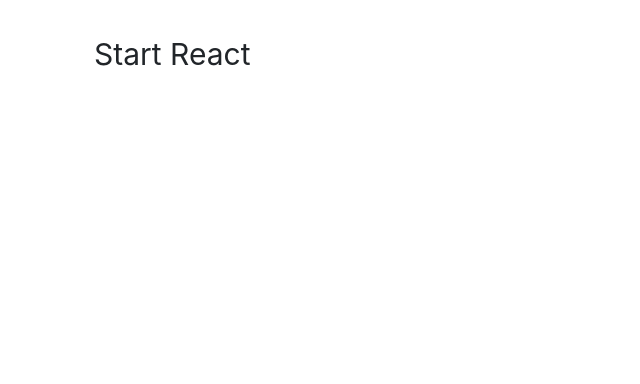
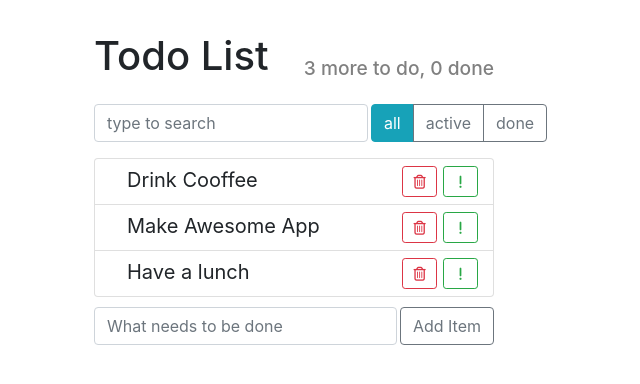
Before and after one commit to new-Pirate/ReactTraining, a React app: page / in a window 1280 px wide. Shown: the whole page, without its empty margins (346-986 px from the left). Built offline with nearby package versions, Linux system fonts and the light colour scheme.

Commit message:
Todo App

```diff
--- /dev/null
+++ b/src/components/App-header/App-header.js
@@ -0,0 +1,19 @@
+import React from 'react';
+
+import './App-header.scss';
+
+class AppHeader extends React.Component {
+  render() {
+    const { toDo, done } = this.props;
+
+    return (
+      <div className="app-header d-flex">
+        <h1>Todo List</h1>
+        <h2>{toDo} more to do, {done} done</h2>
+      </div>
+    );
+  }
+
+}
+
+export default AppHeader;
--- /dev/null
+++ b/src/components/App-header/App-header.scss
@@ -0,0 +1,12 @@
+.app-header {
+  align-items: flex-end;
+}
+
+.app-header h1 {
+  flex-grow: 1;
+}
+
+.app-header h2 {
+  font-size: 1.2rem;
+  color: grey;
+}
--- a/src/components/App/App.js
+++ b/src/components/App/App.js
@@ -1,20 +1,137 @@
 import React from 'react';
+
+import AppHeader from '../App-header/App-header';
+import SearchPanel from '../Search-panel/Search-panel';
+import TodoList from '../Todo-list/Todo-list';
+import ItemStatusFilter from '../Item-status-filter/Item-status-filter';
+import ItemAddForm from '../Item-add-form/Item-add-form';
 
 import './App.scss';
 
 class App extends React.Component {
+	maxId = 4;
 	constructor() {
 		super();
-		this.setState = {
+		this.state = {
+			todoData: [
+				this.createTodoItem('Drink Cooffee'),
+				this.createTodoItem('Make Awesome App'),
+				this.createTodoItem('Have a lunch')
+			],
+			seacrh: '',
+			filter: 'all'
+		}
+	}
 
-		};
+	createTodoItem(label) {
+		return {
+			label,
+			important: false,
+			done: false,
+			id: this.maxId++
+		}
+	}
+
+	deleteItem = (id) => {
+		this.setState(({ todoData }) => ({
+			todoData: todoData.filter((el) => el.id !== id)
+		}));
+	};
+
+	addItem = (text) => {
+		const newItem = this.createTodoItem(text);
+
+		this.setState(({todoData}) => {
+			const newTodoData = [
+				...todoData,
+				newItem
+			]
+
+			return {
+				todoData: newTodoData
+			}
+		})
+	}
+
+	toggleProperty(arr, id, propName) {
+		const idx = arr.findIndex((el) => el.id === id)
+		const oldItem = arr[idx];
+		const newItem = { ...oldItem, [propName]: !oldItem[propName] };
+		return [
+			...arr.slice(0, idx),
+			newItem,
+			...arr.slice(idx + 1)
+		]
+	}
+	onToggleDone = (id) => {
+		this.setState(({ todoData }) => {
+			return {
+				todoData: this.toggleProperty(todoData, id, 'done')
+			}
+		})
+	}
+
+	onToggleImportant = (id) => {
+		this.setState(({ todoData }) => {
+			return {
+				todoData: this.toggleProperty(todoData, id, 'important')
+			}
+		})
+	}
+
+	onSearchChange = (seacrh) => {
+		this.setState({
+			seacrh
+		});
+	}
+
+	onFilterChange = (filter) => {
+		this.setState({
+			filter
+		});
+	}
+
+	search = (todoData, search) => {
+		if (search.length === 0) {
+			return todoData;
+		}
+		return todoData.filter((item) => {
+			return item.label.toLowerCase().indexOf(search.toLowerCase()) > -1;
+		});
+	}
+
+	filter = (todoData, filter) => {
+		if (filter === 'all') {
+			return todoData;
+		} else if (filter === 'active') {
+			return todoData.filter((item) => (!item.done));
+		} else if (filter === 'done') {
+			return todoData.filter((item) => item.done);
+		}
 	}
 
 	render() {
+		const { todoData, seacrh, filter } = this.state;
+		const doneCount = todoData.filter((item) => item.done).length;
+		const todoCount = todoData.length - doneCount;
+		const visibleItems = this.filter(this.search(todoData, seacrh), filter);
 
 		return (
 			<div className="todo-app">
-				<p>Start React</p>
+				<AppHeader toDo={todoCount} done={doneCount} />
+				<div className="top-panel d-flex">
+					<SearchPanel onSearchChange={this.onSearchChange} />
+					<ItemStatusFilter
+					filter={filter}
+					onFilterChange={this.onFilterChange} />
+				</div>
+
+				<TodoList todos={visibleItems}
+				onDeleted={this.deleteItem}
+				onToggleImportant={this.onToggleImportant}
+				onToggleDone={this.onToggleDone}	/>
+
+				<ItemAddForm onItemAdded={this.addItem} />
 			</div>
 		);
 	}
--- a/src/components/App/App.scss
+++ b/src/components/App/App.scss
@@ -4,5 +4,8 @@
 .todo-app {
   margin: 2rem auto 0 auto;
   max-width: 400px;
-  font-size: 30px;
 }
+
+.top-panel {
+  margin: 1rem 0;
+}
--- /dev/null
+++ b/src/components/App/index.js
@@ -0,0 +1,3 @@
+import App from './app';
+
+export default App;
--- /dev/null
+++ b/src/components/Item-add-form/Item-add-form.js
@@ -0,0 +1,45 @@
+import React, { Component } from 'react';
+
+import './Item-add-form.scss';
+
+class ItemAddForm extends Component {
+  constructor() {
+    super();
+    this.state = {
+      label: ''
+    }
+  }
+
+  onLabelChange = (e) => {
+    this.setState({
+      label: e.target.value
+    })
+  }
+
+  onSubmit = (e) => {
+    e.preventDefault();
+    this.props.onItemAdded(this.state.label);
+    this.setState({
+      label: ''
+    })
+  }
+
+  render() {
+    return (
+      <form className="item-add-form d-flex"
+        onSubmit={this.onSubmit}>
+        <input type="text"
+          className="form-control"
+          onChange={this.onLabelChange}
+          placeholder="What needs to be done"
+          value={this.state.label} />
+        <button
+          className="btn btn-outline-secondary">
+          Add Item
+        </button>
+      </form>
+    )
+  }
+}
+
+export default ItemAddForm;
--- /dev/null
+++ b/src/components/Item-add-form/Item-add-form.scss
@@ -0,0 +1,7 @@
+.item-add-form {
+  margin-top: 10px;
+
+  input {
+    margin-right: 3px;
+  }
+}
--- /dev/null
+++ b/src/components/Item-status-filter/Item-status-filter.js
@@ -0,0 +1,39 @@
+import React from 'react';
+
+import './Item-status-filter.scss';
+
+
+class ItemStatusFilter extends React.Component {
+
+  buttonsArr = [
+    {name: 'all', label: 'all'},
+    {name: 'active', label: 'active'},
+    {name: 'done', label: 'done'}
+  ];
+
+  render() {
+    const { filter, onFilterChange } = this.props;
+
+    const buttons = this.buttonsArr.map(({ name, label }) => {
+      const isActive = name === filter;
+      const clazz = 'btn ' + (isActive ? 'btn-info' : 'btn-outline-secondary');
+
+      return (
+        <button type="button"
+          className={clazz}
+          key={name}
+          onClick={() => { return onFilterChange(name) }}>
+          {label}
+        </button>
+      );
+    });
+
+    return (
+      <div className="btn-group">
+        {buttons}
+      </div>
+    );
+  }
+}
+
+export default ItemStatusFilter;
--- /dev/null
+++ b/src/components/Search-panel/Search-panel.js
@@ -0,0 +1,33 @@
+import React from 'react';
+
+import './Search-panel.scss';
+
+class SearchPanel extends React.Component {
+  constructor() {
+    super();
+    this.state = {
+      term: ''
+    }
+  }
+
+  onSearchChange = (e) => {
+    const term = e.target.value;
+    this.setState({
+      term
+    });
+    this.props.onSearchChange(term);
+  }
+
+
+  render() {
+    return (
+      <input type="text"
+        className="form-control search-input"
+        placeholder="type to search"
+        value={this.state.term}
+        onChange={this.onSearchChange} />
+    );
+  }
+}
+
+export default SearchPanel;
--- /dev/null
+++ b/src/components/Search-panel/Search-panel.scss
@@ -0,0 +1,5 @@
+.search-input {
+  width: auto;
+  flex-grow: 1;
+  margin-right: 3px;
+}
--- /dev/null
+++ b/src/components/Todo-list-item/Todo-list-item.js
@@ -0,0 +1,42 @@
+import React from 'react';
+
+import './Todo-list-item.scss';
+
+class TodoListItem extends React.Component {
+  render() {
+    const { label, onDeleted, onToggleImportant, onToggleDone, done, important } = this.props;
+
+    let classNames = 'todo-list-item';
+    if (done) {
+      classNames += ' done';
+    }
+
+    if (important) {
+      classNames += ' important';
+    }
+
+    return (
+      <span className={classNames}>
+        <span
+          className="todo-list-item-label"
+          onClick={onToggleDone}>
+          {label}
+        </span>
+
+        <button type="button"
+          className="btn btn-outline-success btn-sm float-right"
+          onClick={onToggleImportant}>
+          <i className="fa fa-exclamation" />
+        </button>
+
+        <button type="button"
+          className="btn btn-outline-danger btn-sm float-right"
+          onClick={onDeleted} >
+          <i className="fa fa-trash-o"/>
+        </button>
+      </span>
+    );
+  };
+}
+
+export default TodoListItem;
--- /dev/null
+++ b/src/components/Todo-list-item/Todo-list-item.scss
@@ -0,0 +1,24 @@
+.todo-list-item {
+  font-size: 1.25rem;
+}
+
+.todo-list-item button {
+  width: 35px;
+  margin: 3px;
+}
+
+.todo-list-item-label {
+  margin-left: 1.25rem;
+  line-height: 35px;
+  cursor: pointer;
+  user-select: none;
+}
+
+.todo-list-item.done .todo-list-item-label {
+  text-decoration: line-through;
+}
+
+.todo-list-item.important .todo-list-item-label {
+  font-weight: bold;
+  color: steelblue;
+}
--- /dev/null
+++ b/src/components/Todo-list/Todo-list.js
@@ -0,0 +1,32 @@
+import React from 'react';
+
+import TodoListItem from '../Todo-list-item/Todo-list-item';
+
+import './Todo-list.scss';
+
+class TodoList extends React.Component {
+  render() {
+    const { todos, onDeleted, onToggleImportant, onToggleDone } = this.props;
+
+    const elements = todos.map((item) => {
+      const { id, ...itemProps } = item;
+      return (
+        <li key={id} className="list-group-item">
+          <TodoListItem
+            {...itemProps}
+            onDeleted={() => onDeleted(id)}
+            onToggleImportant={() => onToggleImportant(id)}
+            onToggleDone={() => onToggleDone(id)}/>
+        </li>
+      );
+    });
+
+    return (
+      <ul className="list-group todo-list">
+        {elements}
+      </ul>
+    );
+  }
+}
+
+export default TodoList;
--- /dev/null
+++ b/src/components/Todo-list/Todo-list.scss
@@ -0,0 +1,3 @@
+.todo-list .list-group-item {
+  padding: .25rem .75rem;
+}
```
Also changed, not shown: src/components/Item-status-filter/Item-status-filter.scss (added).
